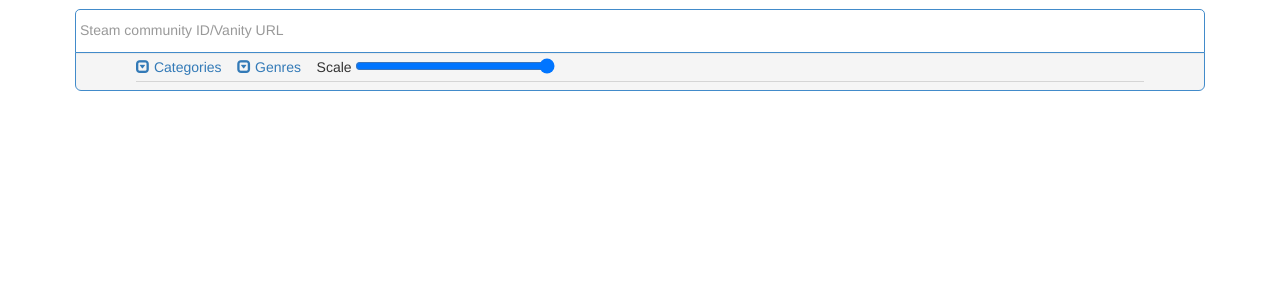
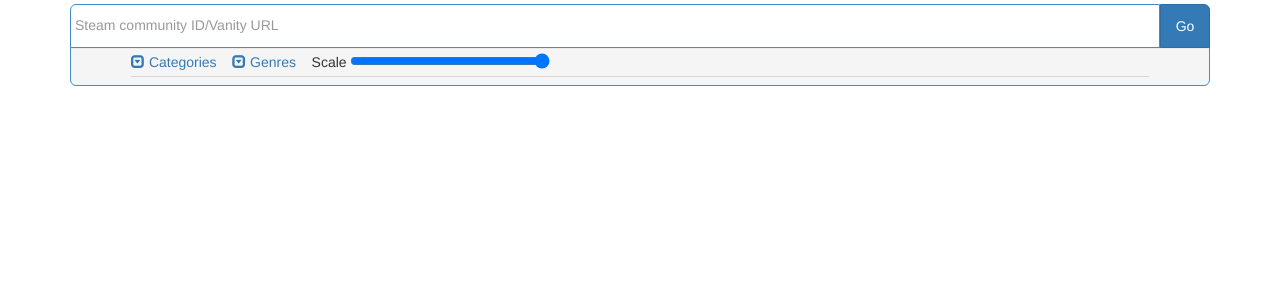
Before and after one commit to dcrn/steamlibrary, a Flask app: page / in a window 1280 px wide. Shown: the top 300 px of the page. Run offline with Flask 2, Linux system fonts and the light colour scheme; some libraries are stand-ins or nearby versions.

Commit message:
Added a go button

```diff
--- a/templates/index.html
+++ b/templates/index.html
@@ -17,9 +17,9 @@
 		#formbox {
 			background-color: white;
 			border: 1px solid #428bca;
-			border-radius: 5px;
-			width: 100%;
 			padding: 4px;
+			margin-right: 50px;
+			border-top-left-radius: 6px;
 		}
 
 		#id-input, #id-input:focus {
@@ -62,21 +62,15 @@
 		{
 			border-top-left-radius: 0px;
 			border-top-right-radius: 0px;
-			margin-top: -6px !important;
-			margin: 5px;
 			border: 1px solid #428bca;
+			margin: -1px 0px 0px 0px !important;
 		}
 
 		#top
 		{
+			position: relative;
 			margin-top: 4px;
-			padding: 5px;
-		}
-
-		#top #formbox
-		{
-			border-bottom-left-radius: 0px;
-			border-bottom-right-radius: 0px;
+			width: 100%;
 		}
 
 		#spinner
@@ -166,6 +160,17 @@
 			height: 12px;
 		}
 
+		#gobutton
+		{
+			position: absolute;
+			right: 0px;
+			top: 0px;
+			bottom: 0px;
+			width: 50px;
+			border-radius: 0px;
+			border-top-right-radius: 6px;
+		}
+
 		label
 		{
 			margin-right: 0px;
@@ -245,10 +250,12 @@
 				$('#games').empty();
 				$('#categories').empty();
 				$('#genres').empty();
+				$('#gobutton').button('loading');
 
 				$.ajax('{{url_for('compare', idlist='')}}' + idstring)
 					.done(function(data)
 					{
+						$('#gobutton').button('reset');
 						$('#spinner').toggle(false);
 						loading = false;
 
@@ -319,7 +326,7 @@
 				$(this).find('.game-top, .game-bottom').toggle(false);
 			});
 
-			$('#id-form').submit(function(e)
+			function idsubmit(e)
 			{
 				e.preventDefault();
 				var input = $('#id-input');
@@ -343,7 +350,10 @@
 				$('#idbox').append(newid);
 				input.val('');
 				return false;
-			});
+			}
+
+			$('#id-form').submit(idsubmit);
+			$('#gobutton').click(idsubmit);
 
 			$('#category-toggle').click(function(e)
 			{
@@ -362,6 +372,7 @@
 <body onload="onload()">
 	<div class="container">
 		<div id="top">
+			<button id="gobutton" class="btn btn-primary" data-loading-text="...">Go</button>
 			<div id="formbox">
 				<span id="idbox"></span>
 				<form class="form-inline" role="form" id="id-form">
@@ -393,7 +404,7 @@
 		<span class="idspan"><span class="id"></span><a class="glyphicon glyphicon-remove remove-id" href="#"></a></span>
 		<div class="game"><div class="game-top"><a href=""></a></div><div class="game-bottom"><a href="">Launch</a></div></div>
 	</div>
-	<script src="https://ajax.googleapis.com/ajax/libs/jquery/1.11.0/jquery.min.js"></script>
+	<script src="//ajax.googleapis.com/ajax/libs/jquery/1.11.0/jquery.min.js"></script>
 	<script src="//netdna.bootstrapcdn.com/bootstrap/3.1.1/js/bootstrap.min.js"></script>
 </body>
 </html>
```
